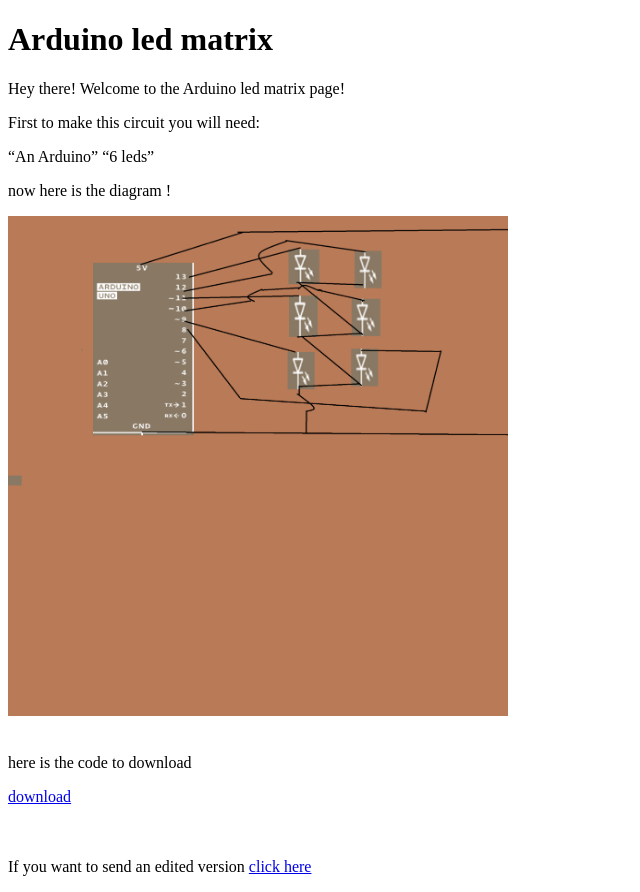
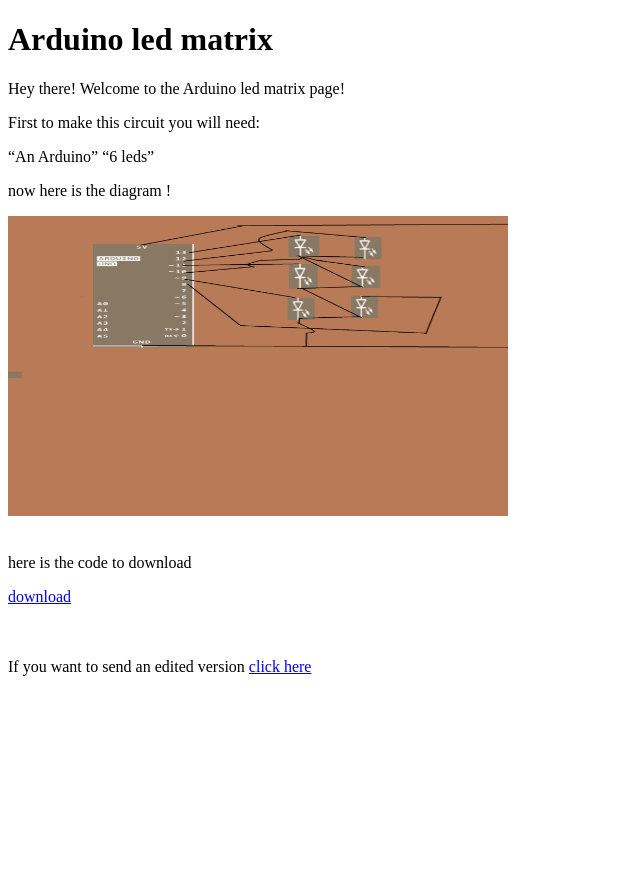
Before and after one commit to computerguybinary645/arduino-led-matrix-, a plain HTML site: page index.html in a window 1280 px wide. Shown: the whole page, without its empty margins (0-640 px from the left). After the commit the page ends 800 px from the top, so only its background shows below. Drawn offline with Linux system fonts and the light colour scheme.

Commit message:
betterdiagram

```diff
--- a/index.html
+++ b/index.html
@@ -12,7 +12,7 @@
     <q>An Arduino</q>
     <q>6 leds</q>
     <p>now here is the diagram !</p>
-    <img src="githubDiagram.png" alt="diagram" width="500" height="500">
+    <img src="githubDiagram.png" alt="diagram" width="500" height="300">
     <br>
     <br>
     <p>here is the code to download</p>
```
